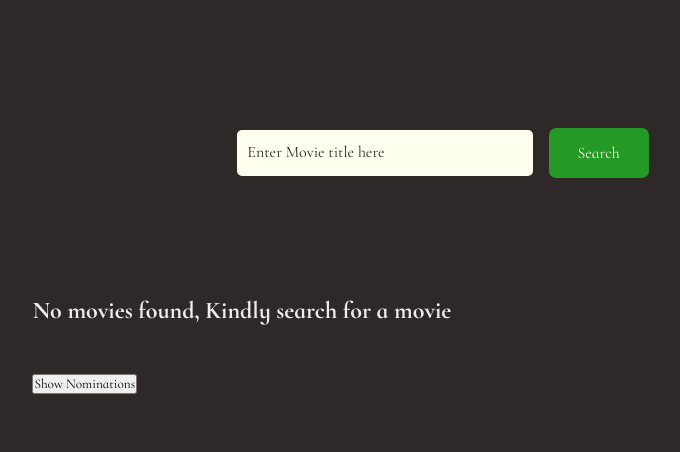
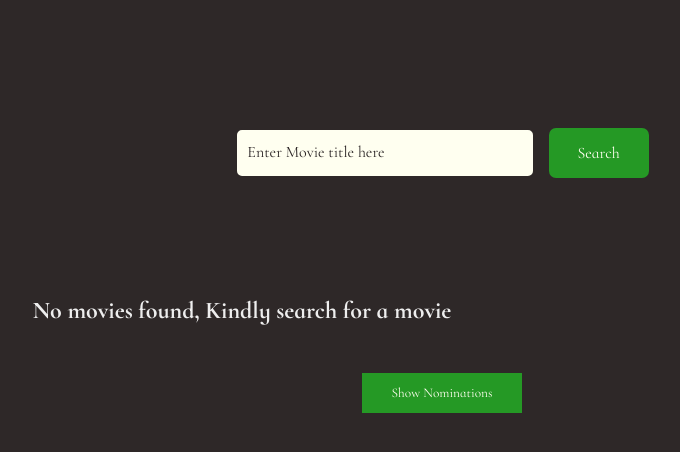
Before and after one commit to BarnabasAsha/Shoppie-, a React (Create React App) app: page /nominate in a window 1280 px wide. Shown: the top 452 px of the page, without its empty margins (198-878 px from the left). Built offline with nearby package versions, Linux system fonts and the light colour scheme.

Commit message:
styled nomination list button

```diff
--- a/src/components/movieList.js
+++ b/src/components/movieList.js
@@ -76,7 +76,10 @@ function List(props) {
           </div>
         </div>
       )}
-      <button onClick={() => toggleShowNominations(!showNominations)}>
+      <button
+        className="list_btn"
+        onClick={() => toggleShowNominations(!showNominations)}
+      >
         {showNominations ? "Back to Movie Nominations" : "Show Nominations"}
       </button>
     </div>
--- a/src/styles/list.css
+++ b/src/styles/list.css
@@ -1,4 +1,5 @@
 .movie_container {
+  width: 100%;
   padding: 10%;
 }
 
@@ -14,3 +15,14 @@
   justify-content: flex-start;
   align-items: center;
 }
+
+.list_btn {
+  display: block;
+  margin: 2.5em auto;
+  width: 160px;
+  height: 40px;
+  color: ivory;
+  background-color: rgb(37, 153, 37);
+  border: none;
+  cursor: pointer;
+}
```
Lines whose indentation alone changed are shown as unchanged.
